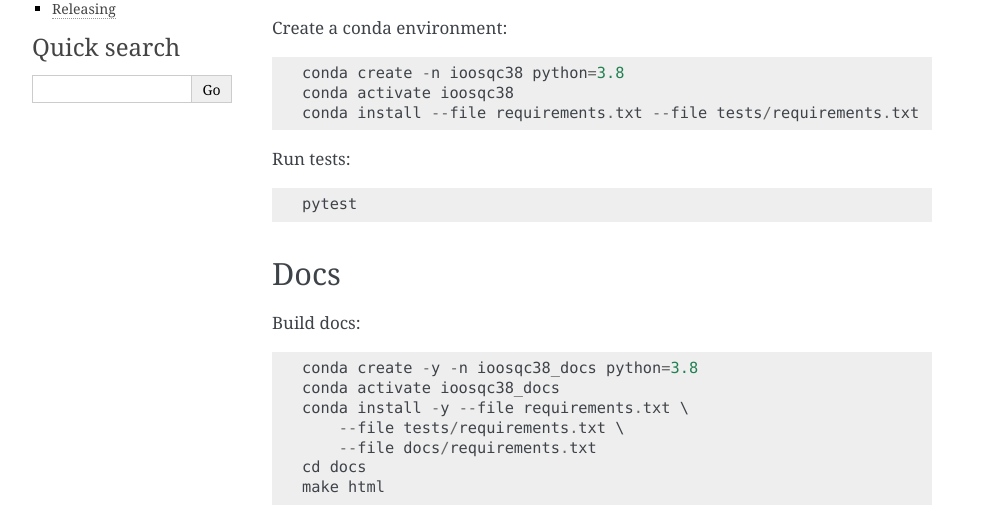
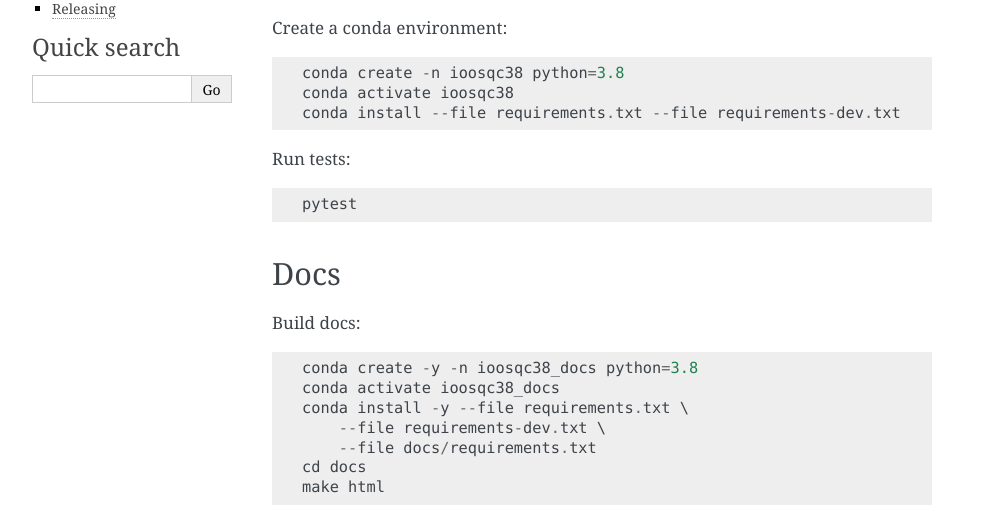
Before and after one commit to ioos/ioos_qc, a Sphinx documentation site: the page built from docs/source/development.rst, in a window 1280 px wide. Shown: the part 159-683 px from the top of the page, without its empty margins (148-1141 px from the left). Built offline with Sphinx 7.4.7, drawn with Linux system fonts in a browser that asks for light colours; the version number could not be read and is left out.

Commit message:
fix command for installing dependencies

```diff
--- a/docs/source/development.rst
+++ b/docs/source/development.rst
@@ -8,7 +8,7 @@ Create a conda environment::
 
     conda create -n ioosqc38 python=3.8
     conda activate ioosqc38
-    conda install --file requirements.txt --file tests/requirements.txt
+    conda install --file requirements.txt --file requirements-dev.txt
 
 Run tests::
 
@@ -22,7 +22,7 @@ Build docs::
     conda create -y -n ioosqc38_docs python=3.8
     conda activate ioosqc38_docs
     conda install -y --file requirements.txt \
-        --file tests/requirements.txt \
+        --file requirements-dev.txt \
         --file docs/requirements.txt
     cd docs
     make html
```
